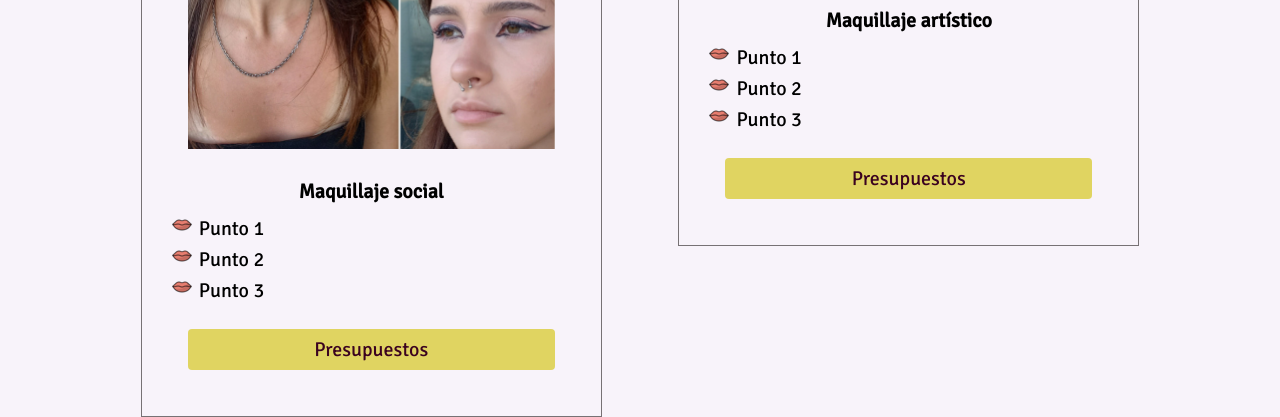
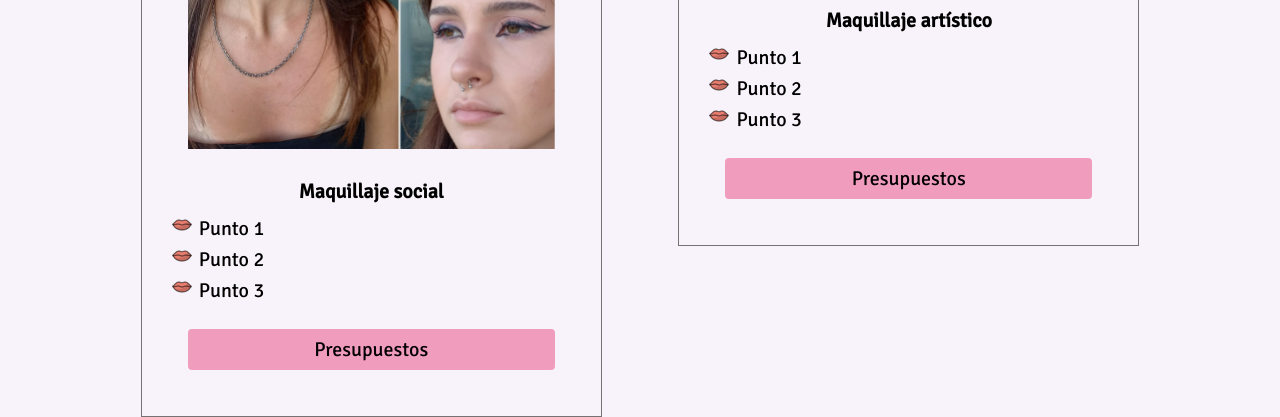
Before and after one commit to NatiMB/VictoriaMmmua, a plain HTML site: page Index.html in a window 1280 px wide. Shown: the part 459-876 px from the top of the page. Drawn offline with Linux system fonts and the light colour scheme; a web font is replaced by a local one.

Commit message:
color botón

```diff
--- a/CSS.css
+++ b/CSS.css
@@ -153,8 +153,8 @@ footer{
   .btn-presupuesto {
     display: inline-block;
     padding: 8px 16px;
-    background-color: #e0d461;
-    color: #3b031f;
+    background-color: #f09cbc;
+    color: #030002;
     text-decoration: none;
     border-radius: 4px;
     transition: transform 0.3s;
```
